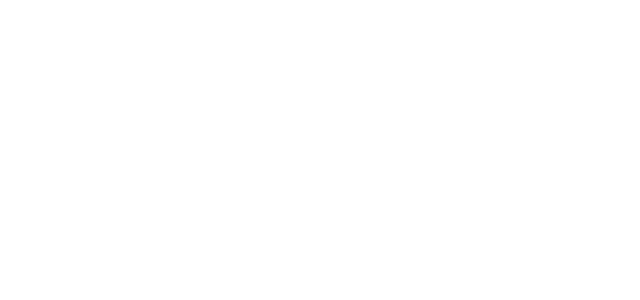
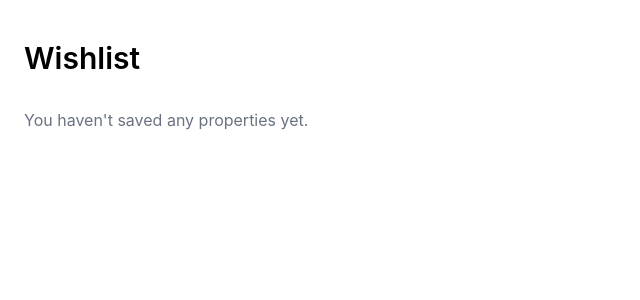
Before and after one commit to Menna-Mohamed11/stayly, a React (Vite) app: page /wishlist in a window 1280 px wide. Before the commit this address had no page. Shown: the top 300 px of the page, without its empty margins (0-640 px from the left). Built offline with nearby package versions, Linux system fonts and the light colour scheme.

Commit message:
Wishlist

```diff
--- a/src/App.jsx
+++ b/src/App.jsx
@@ -5,6 +5,7 @@
 import Login from "./pages/Login";
 import Register from "./pages/Register";
 import Profile from "./pages/profile";
+import Wishlist from "./pages/Wishlist";
 
 import "./App.css";
 
@@ -34,6 +35,10 @@
           path="/profile"
           element={<Profile />}
         />
+        <Route
+        path="/wishlist"
+        element={<Wishlist />}
+        />
 
       </Routes>
     </BrowserRouter>
--- /dev/null
+++ b/src/pages/Wishlist.jsx
@@ -0,0 +1,59 @@
+import { useEffect, useState } from "react";
+import { Link } from "react-router-dom";
+
+function Wishlist() {
+  const [wishlist, setWishlist] = useState([]);
+
+  useEffect(() => {
+    const saved =
+      JSON.parse(localStorage.getItem("wishlist")) || [];
+
+    setWishlist(saved);
+  }, []);
+
+  return (
+    <div className="mx-auto max-w-7xl px-6 py-10">
+      <h1 className="mb-8 text-3xl font-semibold">
+        Wishlist
+      </h1>
+
+      {wishlist.length === 0 ? (
+        <p className="text-gray-500">
+          You haven't saved any properties yet.
+        </p>
+      ) : (
+        <div className="grid grid-cols-1 gap-6 sm:grid-cols-2 lg:grid-cols-3">
+          {wishlist.map((property) => (
+            <Link
+              key={property.id}
+              to={`/property/${property.id}`}
+              className="overflow-hidden rounded-2xl border border-gray-200"
+            >
+              <img
+                src={property.images[0]}
+                alt={property.title}
+                className="h-64 w-full object-cover"
+              />
+
+              <div className="p-4">
+                <h2 className="font-semibold">
+                  {property.title}
+                </h2>
+
+                <p className="mt-1 text-sm text-gray-500">
+                  {property.location}
+                </p>
+
+                <p className="mt-2 font-medium">
+                  ${property.price} night
+                </p>
+              </div>
+            </Link>
+          ))}
+        </div>
+      )}
+    </div>
+  );
+}
+
+export default Wishlist;
```
